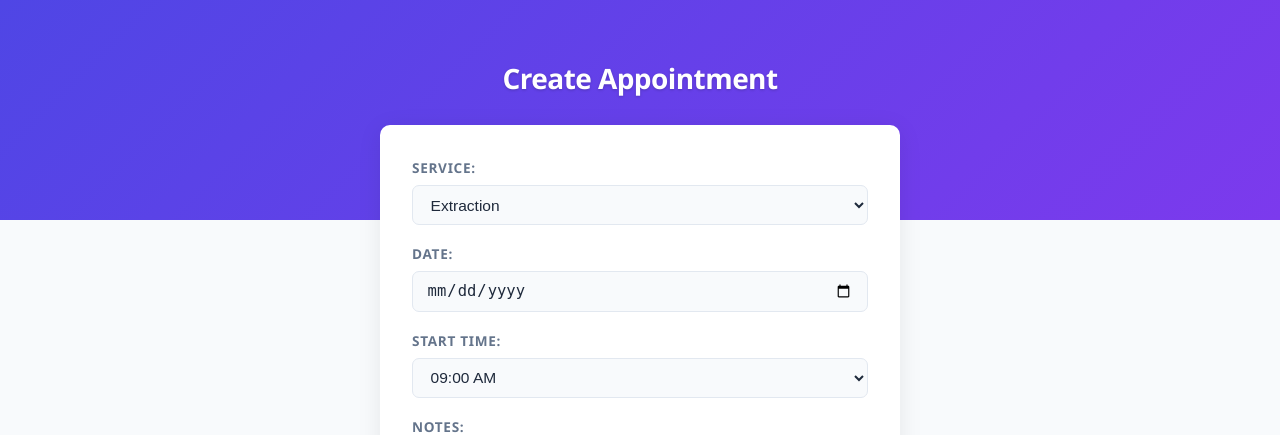
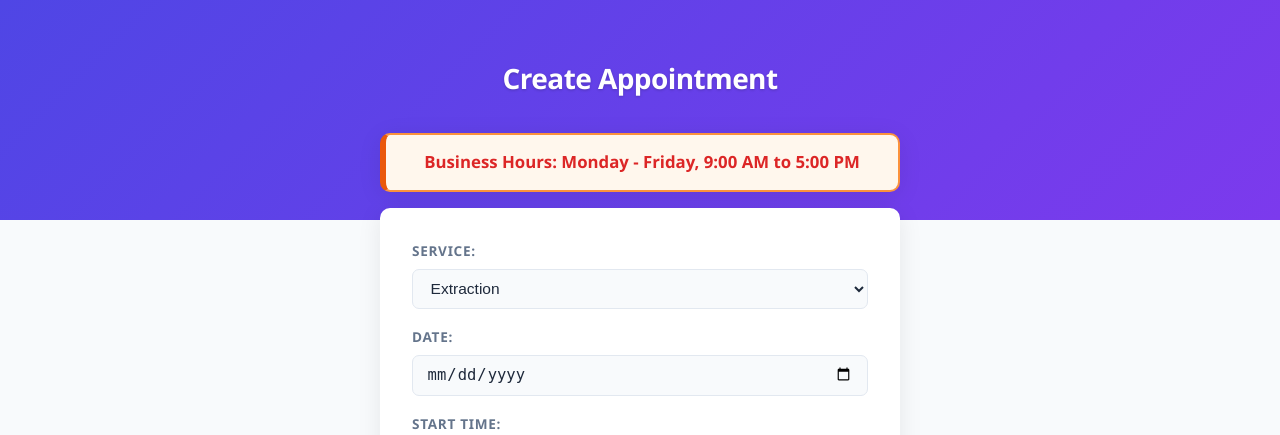
Before and after one commit to acohen220429/SDEV-265-Appmt_Scheduler-Project, a Django app: page /appointments/create/ in a window 1280 px wide. Shown: the top 435 px of the page. Run offline with Django 5.2, Linux system fonts and the light colour scheme; the visitor is signed in with stand-in values (Sample User, id 1).

Commit message:
Add business hours

```diff
--- a/mysite/settings.py
+++ b/mysite/settings.py
@@ -25,7 +25,7 @@ SECRET_KEY = 'django-insecure-qv*zt6e@9#a@@lzfgipvde%ljj11x_4!p@!*f%n=w^#@q78w#4
 # SECURITY WARNING: don't run with debug turned on in production!
 DEBUG = True
 
-ALLOWED_HOSTS = []
+ALLOWED_HOSTS = ['group2estheticianappointments.pythonanywhere.com']
 
 
 # Application definition
--- a/scheduler/static/scheduler/style.css
+++ b/scheduler/static/scheduler/style.css
@@ -368,3 +368,24 @@ body>p:only-of-type,
         align-items: flex-start;
     }
 }
+
+body > p.business-hours-notice {
+    width: 100%;
+    max-width: 520px;
+    margin-bottom: 1rem;
+    padding: 0.9rem 1rem;
+    background: #fff7ed;
+    border: 2px solid #fb923c;
+    border-left: 6px solid #ea580c;
+    border-radius: var(--radius);
+    color: #dc2626;
+    text-align: center;
+    font-size: 1.05rem;
+    font-weight: 900;
+    box-shadow: var(--shadow);
+}
+
+.business-hours-notice strong {
+    color: #dc2626;
+    font-weight: 900;
+}
--- a/scheduler/templates/scheduler/create_appointment.html
+++ b/scheduler/templates/scheduler/create_appointment.html
@@ -19,6 +19,8 @@
         {% endfor %}
     </ul>
     {% endif %}
+
+    <p class="business-hours-notice"><strong>Business Hours: Monday - Friday, 9:00 AM to 5:00 PM</strong></p>
 
     <form method="post">
         {% csrf_token %}
--- a/scheduler/templates/scheduler/edit_appointment.html
+++ b/scheduler/templates/scheduler/edit_appointment.html
@@ -19,6 +19,8 @@
         {% endfor %}
     </ul>
     {% endif %}
+
+    <p class="business-hours-notice"><strong>Business Hours: Monday - Friday, 9:00 AM to 5:00 PM</strong></p>
 
     <form method="post">
         {% csrf_token %}
```
